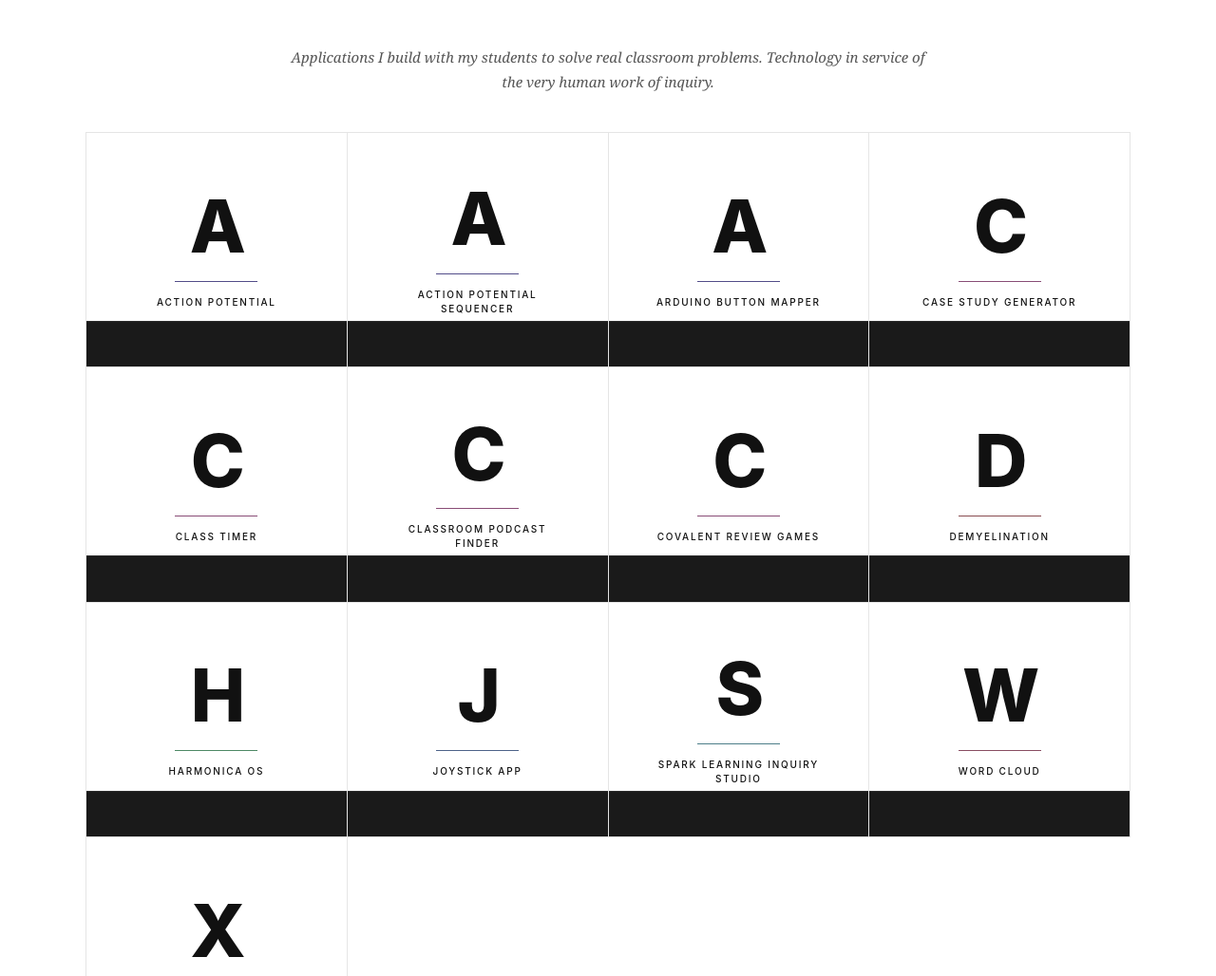
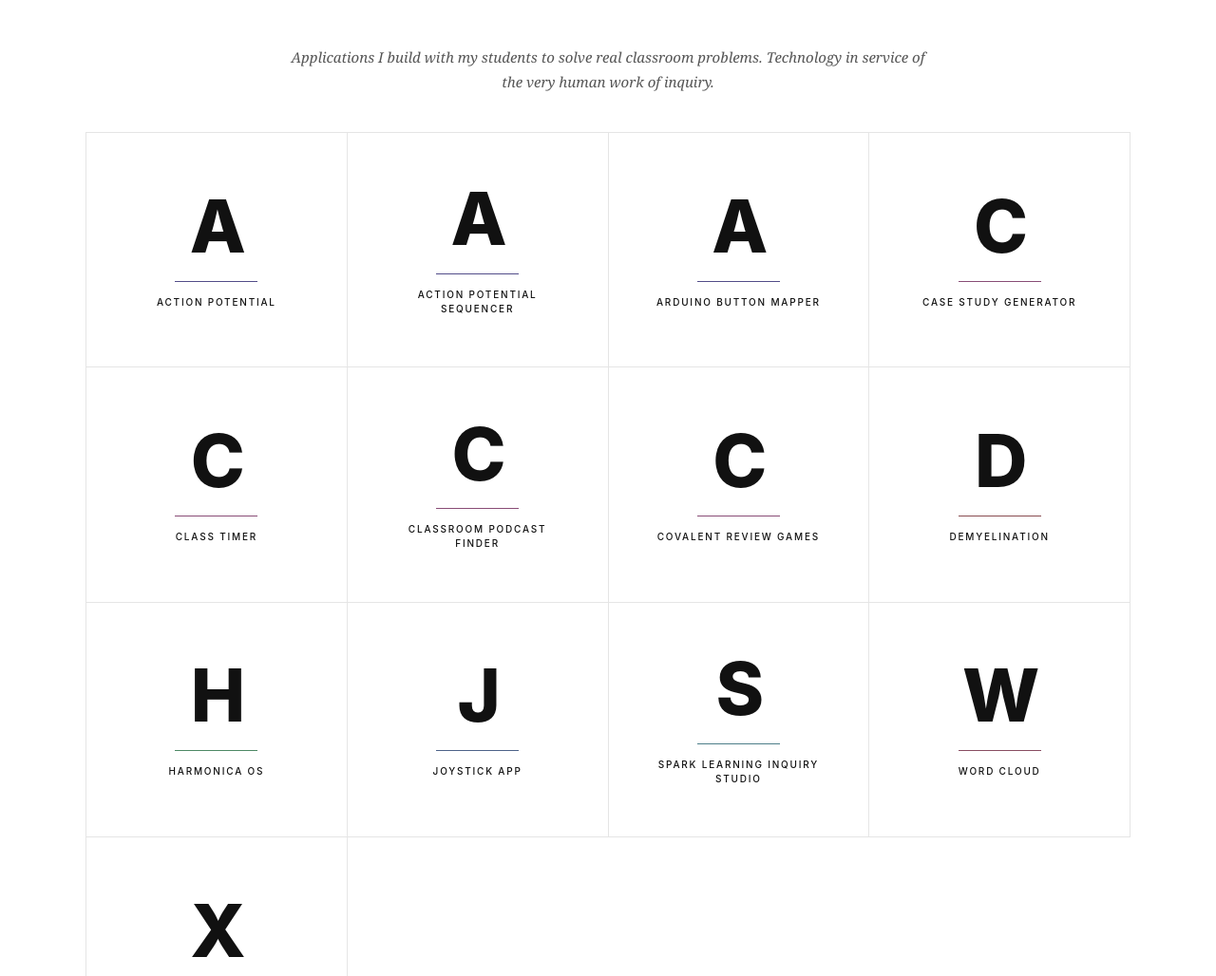
Before and after one commit to ramusallam/projects-showcase, a website: page index.html in a window 1280 px wide. Shown: the top 1028 px of the page at 95% size. Drawn offline with Linux system fonts and the light colour scheme.

Commit message:
Fix reveal panel bleeding into card face (use opacity not transform)

```diff
--- a/styles.css
+++ b/styles.css
@@ -85,24 +85,23 @@ body {
 
 .reveal {
   position: absolute;
-  left: 0;
-  right: 0;
-  bottom: 0;
-  height: 78%;
+  inset: 0;
   background: #111;
   color: #fefefe;
   padding: 20px 18px;
   display: flex;
   flex-direction: column;
   justify-content: center;
-  transform: translateY(100%);
-  transition: transform 420ms cubic-bezier(0.2, 0.7, 0.2, 1);
+  opacity: 0;
+  visibility: hidden;
+  transition: opacity 280ms ease, visibility 280ms ease;
 }
 
 .card:hover .reveal,
-.card:focus-visible .reveal { transform: translateY(0); }
-
-.card:hover .glyph { color: #d4d4d4; }
+.card:focus-visible .reveal {
+  opacity: 1;
+  visibility: visible;
+}
 
 .reveal-name {
   font-size: 9px;
@@ -173,10 +172,5 @@ body {
 }
 
 @media (hover: none) {
-  .reveal {
-    transform: translateY(calc(100% - 48px));
-    background: rgba(17, 17, 17, 0.96);
-  }
-  .reveal-name { color: #fff; margin-bottom: 0; }
-  .reveal-desc, .reveal-cta, .reveal-byline { display: none; }
+  .reveal { display: none; }
 }
```
